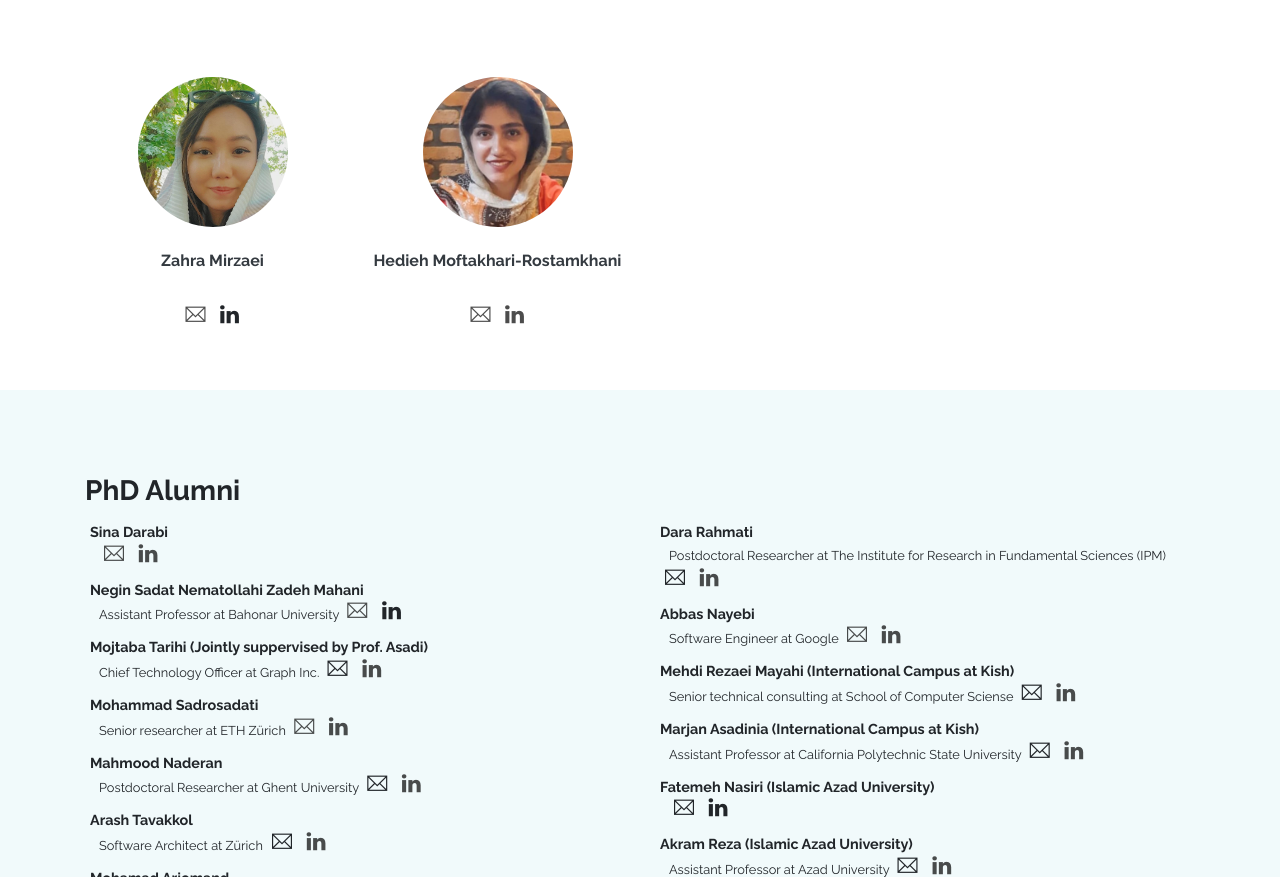
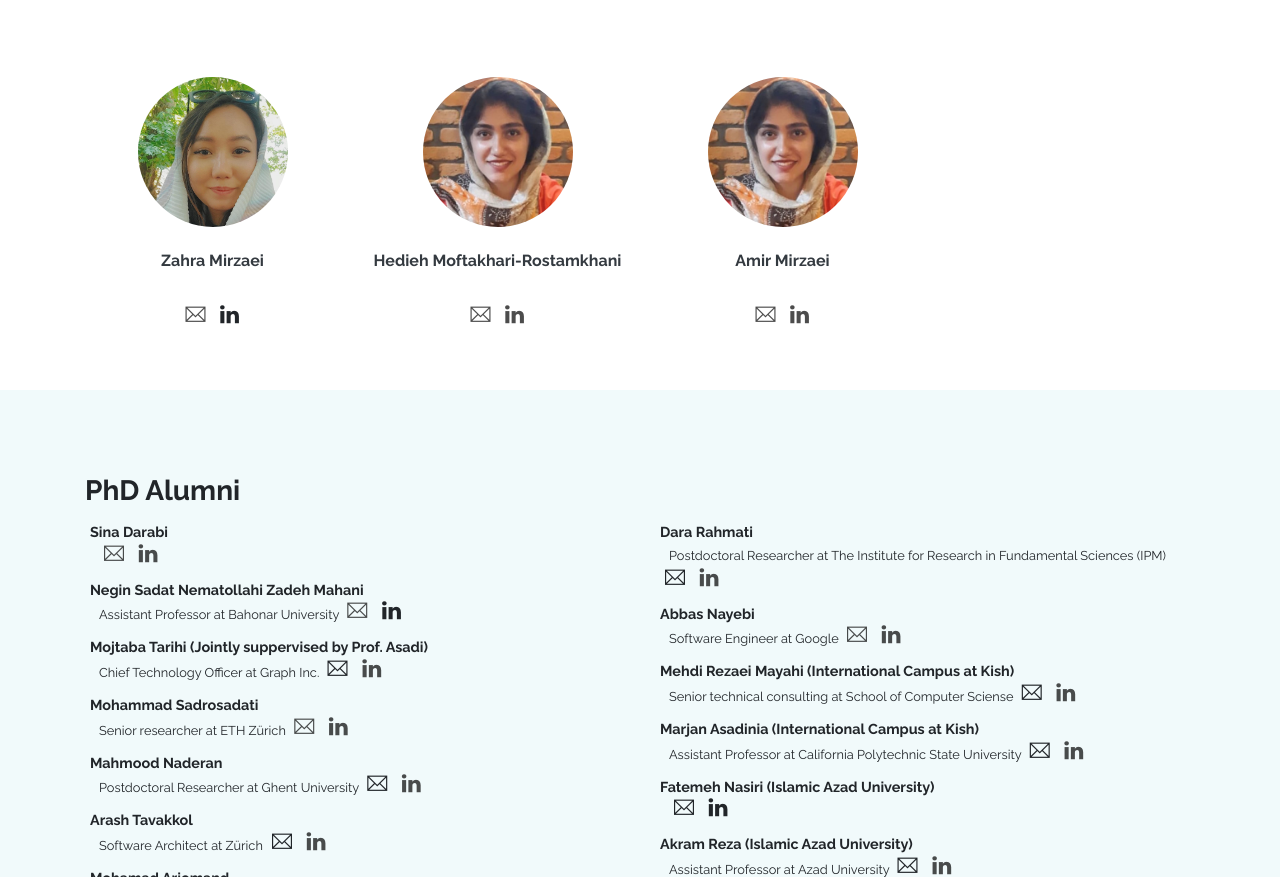
Before and after one commit to ajvnd/HPCAN, a website: page index.html in a window 1280 px wide. Shown: the part 3093-3970 px from the top of the page. Drawn offline with Linux system fonts and the light colour scheme.

Commit message:
add new member

```diff
--- a/index.html
+++ b/index.html
@@ -324,6 +324,17 @@
                             <a href="mailto:hedieh_mr@yahoo.com" style="font-size: 20px;padding: 5px;"
                                 class="ti-email"></a>
                             <a href="https://www.linkedin.com/in/hedieh-moftakhari-rostamkhani-113041bb/" style="font-size: 20px;padding: 5px;" class="ti-linkedin"></a>
+                        </span>
+                    </a>
+                </div>
+                <div class="col-md-3 master-student">
+                    <a href="javascript:void(0)" class="card border-0 text-dark">
+                        <img class="card-img-top" src="assets/imgs/master/hedieh_moftakhari_rostamkhani.jpg" alt="picture-master">
+                        <span class="card-body">
+                            <h4 class="title mt-4">Amir Mirzaei</h4>
+                            <a href="mailto:amir.mirzaei1379@gmail.com" style="font-size: 20px;padding: 5px;"
+                                class="ti-email"></a>
+                            <a href="https://www.linkedin.com/in/amir-mirzaei-05b5b8252" style="font-size: 20px;padding: 5px;" class="ti-linkedin"></a>
                         </span>
                     </a>
                 </div>
```
